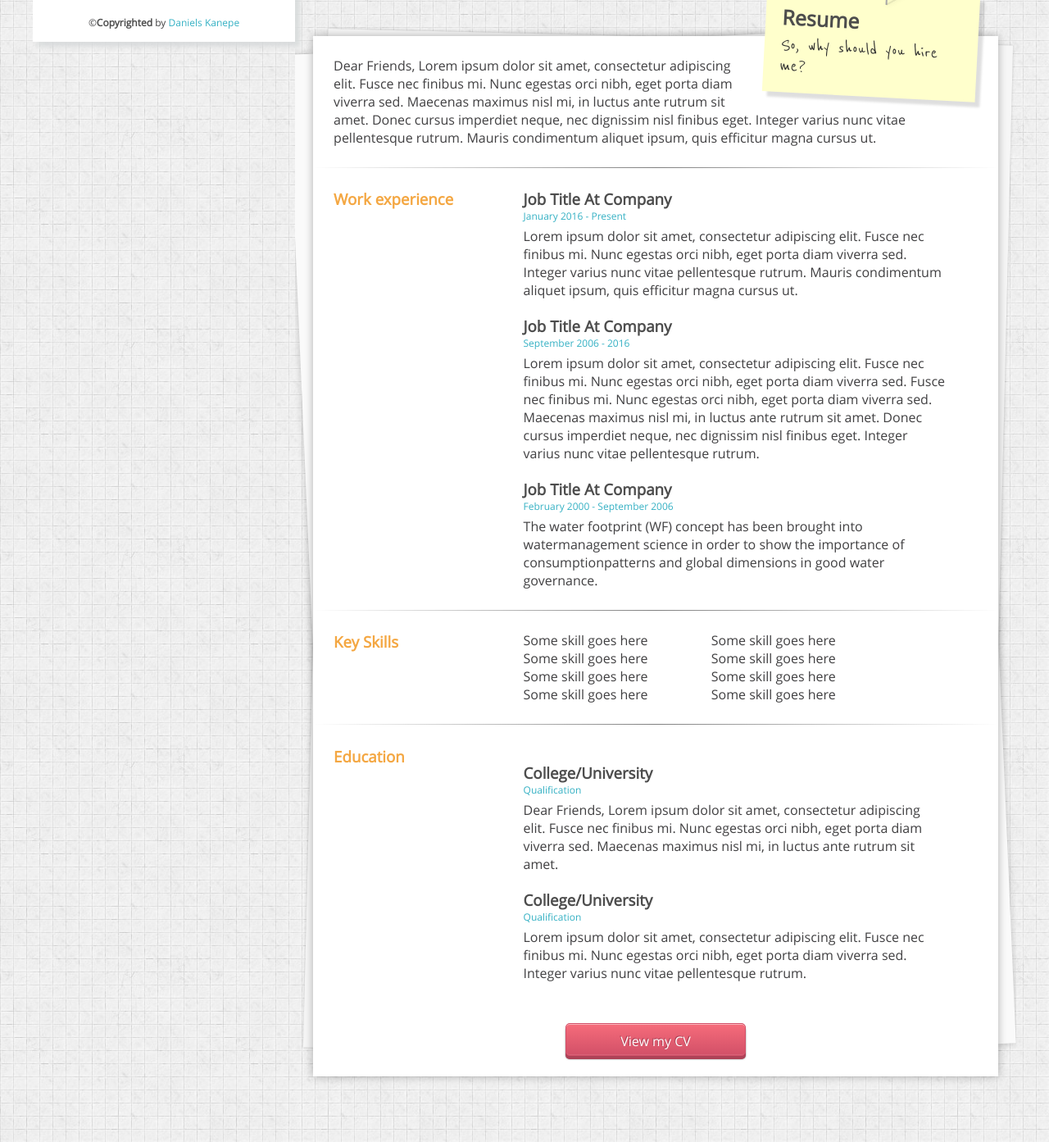
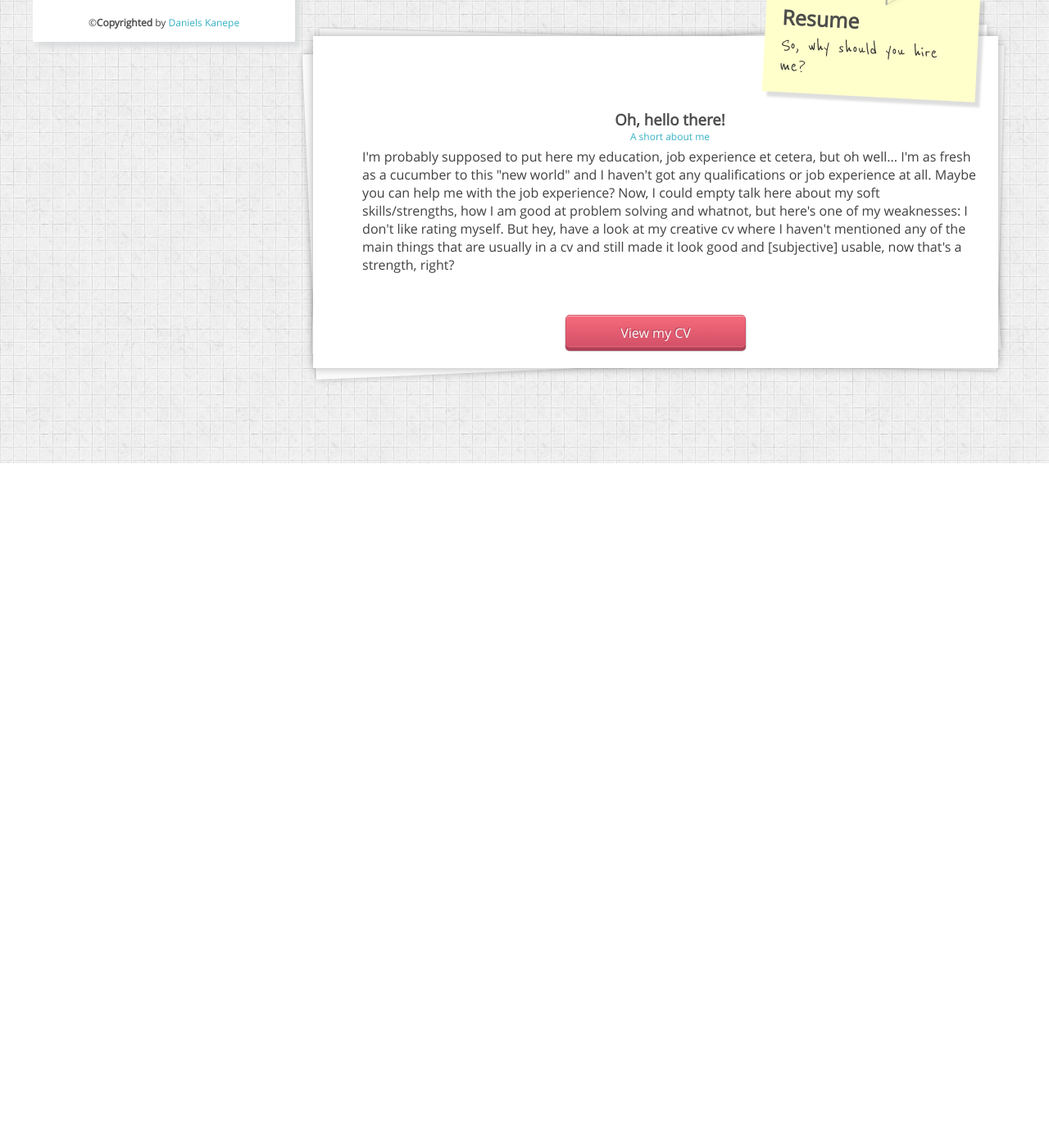
Before and after one commit to HiImDanix/Harlow-College_U3, a plain HTML site: page index.html in a window 1280 px wide. Shown: the part 495-1888 px from the top of the page at 82% size. After the commit the page ends 1060 px from the top, so only its background shows below. Drawn offline with Linux system fonts and the light colour scheme.

Commit message:
content update

```diff
--- a/css/main.css
+++ b/css/main.css
@@ -185,7 +185,7 @@ max-width:80%;
 background: #fff;
 box-shadow: 0 0 10px rgba(0,0,0,0.3);
 margin: 75px auto 50px auto;
-min-height: 500px;
+min-height: 350px;
 position: relative;
 width: 95%;
 }
@@ -601,6 +601,12 @@ background-position: -39px -5px;
 .text_red {
   color:#D25068;
 }
+.center {
+  margin:0 auto;
+}
+.text_center {
+  text-align:center;
+}
 .hacky_fix {
   padding: 2% 3% 3% 3%;
 }
--- a/index.html
+++ b/index.html
@@ -61,59 +61,15 @@
                 <span id="note-content">So, why should you hire me?</span>
               </div> <!-- note ending -->
             </div> <!-- note container ending -->
-            <p class="mainText">Dear Friends, Lorem ipsum dolor sit amet, consectetur adipiscing elit. Fusce nec finibus mi. Nunc egestas orci nibh, eget porta diam viverra sed. Maecenas maximus nisl mi, in luctus ante rutrum sit amet. Donec cursus imperdiet neque, nec dignissim nisl finibus eget. Integer varius nunc vitae pellentesque rutrum. Mauris condimentum aliquet ipsum, quis efficitur magna cursus ut.</p>
-            <div class="longSexyLine"></div>
-            <div class="resumeBox"> <!-- 1st Resume box start -->
-                <div class="resumeBoxChild1">
-                    <h3 class="resumeBoxHeader">Work experience</h3>
-                </div>
-                <div class="resumeBoxChild2">
-                    <h3 class="black">Job Title At Company</h3>
-                    <p class="smallFont blue space5">January 2016 - Present</p>
-                    <p>Lorem ipsum dolor sit amet, consectetur adipiscing elit. Fusce nec finibus mi. Nunc egestas orci nibh, eget porta diam viverra sed. Integer varius nunc vitae pellentesque rutrum. Mauris condimentum aliquet ipsum, quis efficitur magna cursus ut.</p>
-                    <h3 class="black margin20">Job Title At Company</h3>
-                    <p class="smallFont blue space5">September 2006 - 2016</p>
-                    <p>Lorem ipsum dolor sit amet, consectetur adipiscing elit. Fusce nec finibus mi. Nunc egestas orci nibh, eget porta diam viverra sed. Fusce nec finibus mi. Nunc egestas orci nibh, eget porta diam viverra sed. Maecenas maximus nisl mi, in luctus ante rutrum sit amet. Donec cursus imperdiet neque, nec dignissim nisl finibus eget. Integer varius nunc vitae pellentesque rutrum.</p>
-                    <h3 class="black margin20">Job Title At Company</h3>
-                    <p class="smallFont blue space5">February 2000 - September 2006</p>
-                    <p>The water footprint (WF) concept has been brought into watermanagement science in order to show the importance of consumptionpatterns and global dimensions in good water governance.</p>
+            <!-- 1st Resume box start -->
+            <div class="resumeBox">
+                <div class="resumeBoxChild2" style="width:100%">
+                    <h3 class="black text_center">Oh, hello there!</h3>
+                    <p class="smallFont blue space5 text_center">A short about me</p>
+                    <p>I'm probably supposed to put here my education, job experience et cetera, but oh well... I'm as fresh as a cucumber to this "new world" and I haven't got any qualifications or job experience at all. Maybe you can help me with the job experience? Now, I could empty talk here about my soft skills/strengths, how I am good at problem solving and whatnot, but here's one of my weaknesses: I don't like rating myself. But hey, have a look at my creative cv where I haven't mentioned any of the main things that are usually in a cv and still made it look good and [subjective] usable, now that's a strength, right? </p>
                 </div>
                 <div class="clear"></div>
             </div> <!-- 1st Resume box ending -->
-            <div class="longSexyLine"></div>
-            <div class="resumeBox"> <!-- 2nd Resume box start -->
-                <div class="resumeBoxChild1">
-                    <h3 class="resumeBoxHeader">Key Skills</h3>
-                </div>
-                <div class="resumeBoxChild2">
-                    <ul class="noBulletPoints">
-                    	<li class="left keySpace">Some skill goes here</li>
-                    	<li class="left keySpace">Some skill goes here</li>
-                    	<li class="left keySpace">Some skill goes here</li>
-                    	<li class="left keySpace">Some skill goes here</li>
-                    	<li class="left keySpace">Some skill goes here</li>
-                    	<li class="left keySpace">Some skill goes here</li>
-                    	<li class="left keySpace">Some skill goes here</li>
-                    	<li class="left keySpace">Some skill goes here</li>
-                    </ul>
-                </div>
-                <div class="clear"></div>
-            </div> <!-- 2nd Resume box ending -->
-            <div class="longSexyLine"></div>
-            <div class="resumeBox"> <!-- 3rd Resume box start -->
-                <div class="resumeBoxChild1">
-                    <h3 class="resumeBoxHeader">Education</h3>
-                </div>
-                <div class="resumeBoxChild2">
-                    <h3 class="black margin20">College/University</h3>
-                    <p class="smallFont blue space5">Qualification</p>
-                    <p>Dear Friends, Lorem ipsum dolor sit amet, consectetur adipiscing elit. Fusce nec finibus mi. Nunc egestas orci nibh, eget porta diam viverra sed. Maecenas maximus nisl mi, in luctus ante rutrum sit amet.</p>
-                    <h3 class="black margin20">College/University</h3>
-                    <p class="smallFont blue space5">Qualification</p>
-                    <p>Lorem ipsum dolor sit amet, consectetur adipiscing elit. Fusce nec finibus mi. Nunc egestas orci nibh, eget porta diam viverra sed. Integer varius nunc vitae pellentesque rutrum.</p>
-                </div>
-                <div class="clear"></div>
-            </div> <!-- 3rd Resume box ending -->
             <div class="resumeBox">
                 <a href="content/cv.pdf" target="_blank" class="btn_primary btn_red">View my CV</a>
             </div>
```
